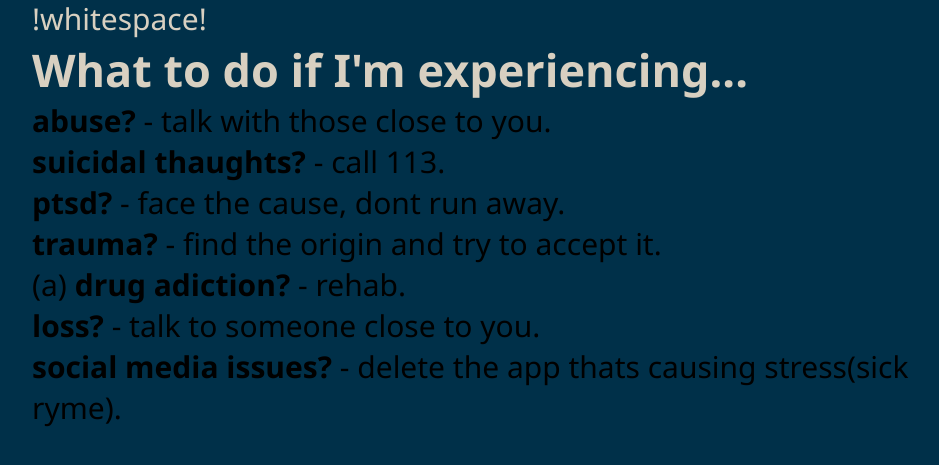
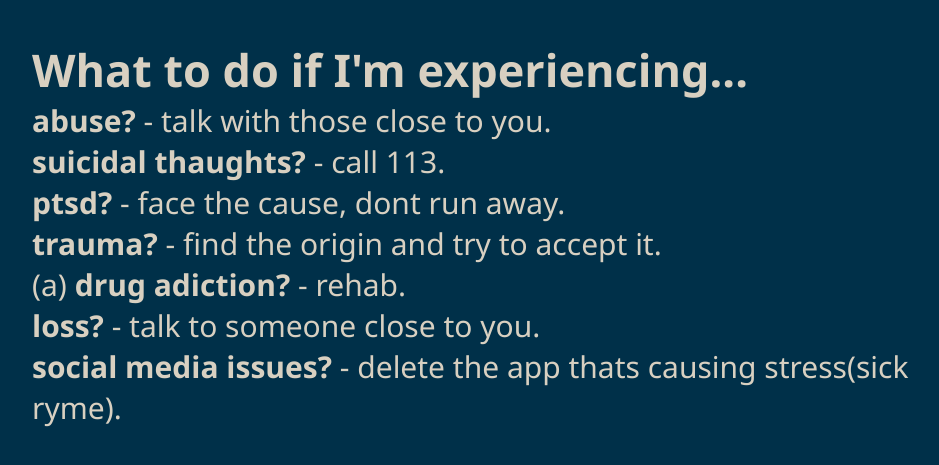
Before and after one commit to NiekVrolijk/mentalHealthSite, a plain HTML site: page index.html in a window 1280 px wide. Shown: the part 663-1128 px from the top of the page, without its empty margins (32-971 px from the left). Before the commit the page ends 1091 px from the top, so only its background shows below. Drawn offline with Linux system fonts and the light colour scheme.

Commit message:
Update index.html

```diff
--- a/index.html
+++ b/index.html
@@ -34,11 +34,11 @@
                 <li><b>lonely?</b> - connect with people.</li>
                 <li><b>weird?</b> - everybody is weird, ignore it.</li>
                 <li><b>anxious?</b> - breathing exercise(such as box breathing).</li>
-                <li>!whitespace!</li>
+                <li><br></li>
             </ul>
 
         <h2 class="tekst">What to do if I'm experiencing...</h2>
-            <ul class="homeTextBottom">
+            <ul class="tekst">
                 <li><b>abuse?</b> - talk with those close to you.</li>
                 <li><b>suicidal thaughts?</b>  - call 113.</li>
                 <li><b>ptsd?</b> - face the cause, dont run away.</li>
@@ -46,6 +46,7 @@
                 <li>(a) <b>drug adiction?</b> - rehab.</li>
                 <li><b>loss?</b> - talk to someone close to you.</li>
                 <li><b>social media issues?</b> - delete the app thats causing stress(sick ryme).</li>
+                <li><br></li>
             </ul>
         </p>
     </div>
```
